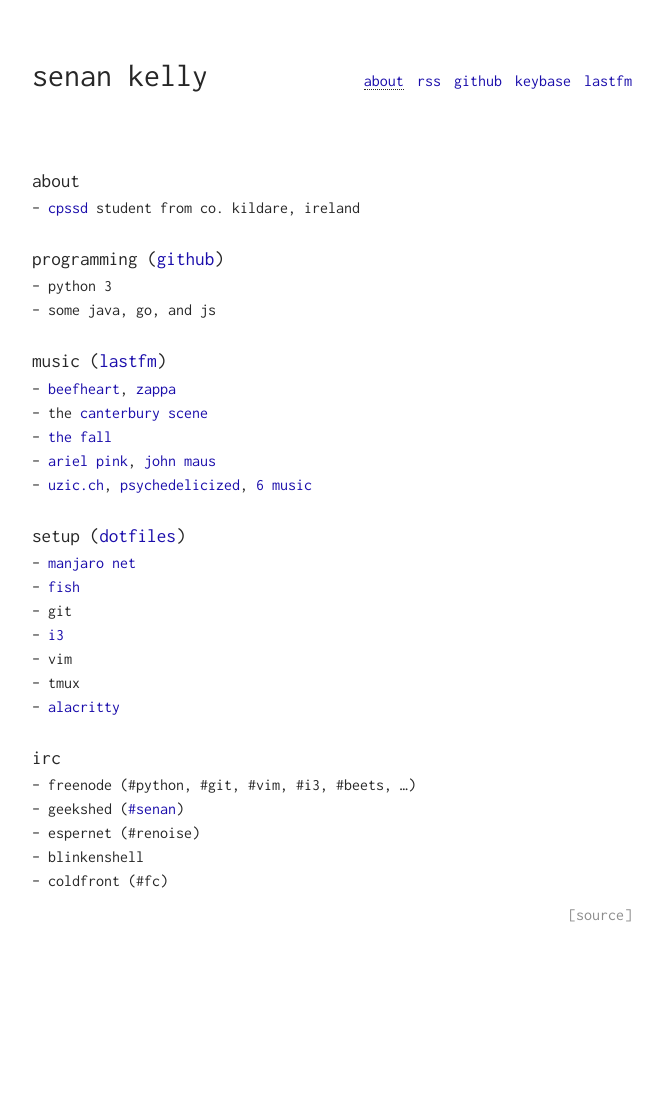
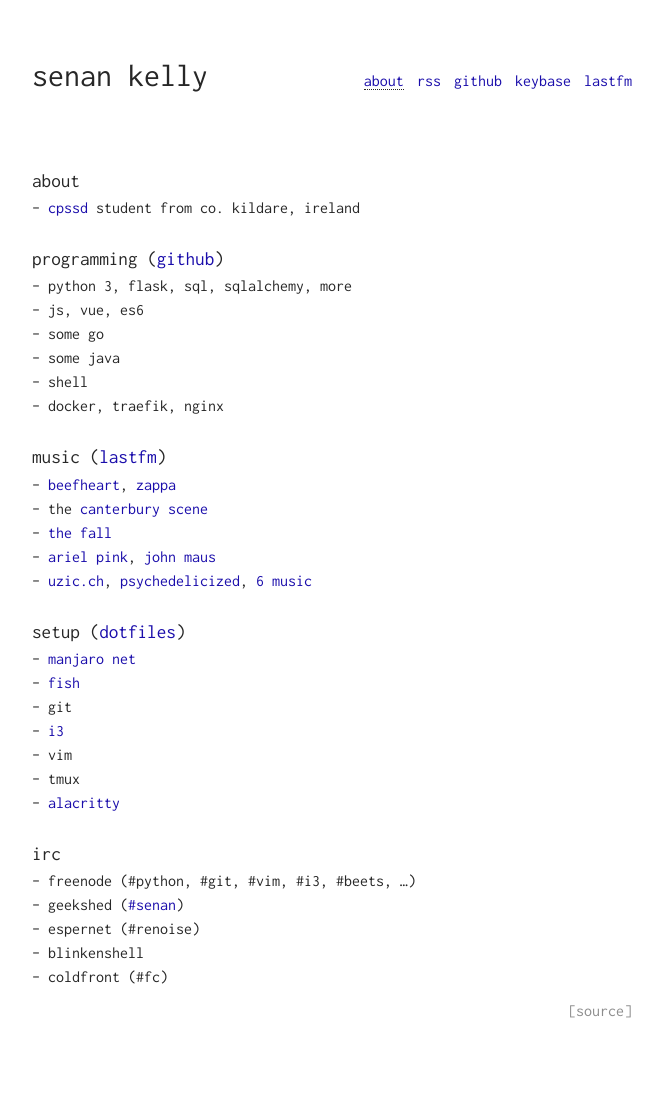
Before and after one commit to sentriz/xyz, a Jekyll site: the page built from about.md, in a window 1280 px wide. Shown: the whole page, without its empty margins (308-971 px from the left). Built offline with Jekyll 4.4.1, drawn with Linux system fonts in a browser that asks for light colours; before the commit the page ends 997 px from its top, so only the background shows below that.

Commit message:
update about

```diff
--- a/about.md
+++ b/about.md
@@ -7,9 +7,12 @@
 -- {% include tagline.md %}
 
 # programming ([github](https://github.com/sentriz))
--- python 3
--- some java, go, and js
-
+-- python 3, flask, sql, sqlalchemy, more
+-- js, vue, es6
+-- some go
+-- some java
+-- shell
+-- docker, traefik, nginx
 
 # music ([lastfm](https://www.last.fm/user/sentriz))
 -- [beefheart](http://open.spotify.com/album/0dfhgsfkg7g58cke33glah), [zappa](http://open.spotify.com/artist/6ra4giogczqzmoauecftgn)
```
